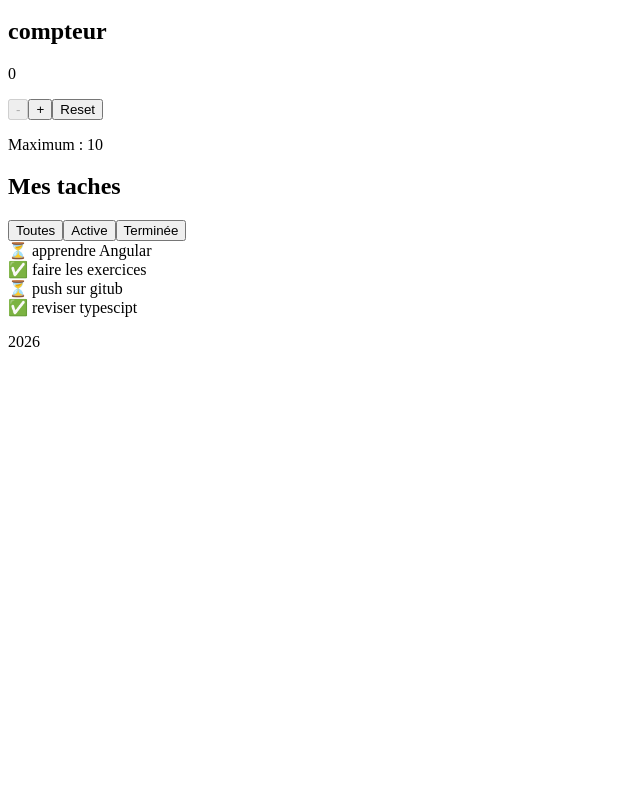
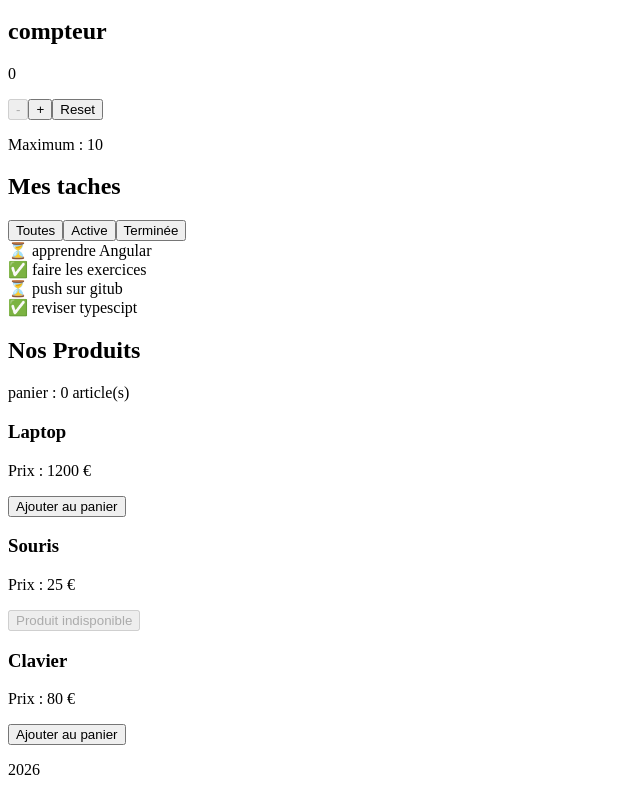
Before and after one commit to thomas-bruston/angutrain, an Angular app: page / in a window 1280 px wide. Shown: the part 373-1168 px from the top of the page, without its empty margins (0-640 px from the left). Before the commit the page ends 800 px from the top, so only its background shows below. Built offline with nearby package versions, Linux system fonts and the light colour scheme.

Commit message:
J9 - Communication composants @Input @Output

```diff
--- a/src/app/app.html
+++ b/src/app/app.html
@@ -16,6 +16,7 @@
 
 <app-compteur></app-compteur>
 <app-todo></app-todo>
+<app-liste-produits></app-liste-produits>
 
 <footer>
   <p>{{annee}}</p>
--- a/src/app/app.ts
+++ b/src/app/app.ts
@@ -3,10 +3,11 @@ import { RouterOutlet } from '@angular/router';
 import { IPost,IUser,getPosts,getPostsByUser,getUserById } from './api-client';
 import { Compteur } from "./compteur/compteur";
 import { Todo } from './todo/todo';
+import { ListeProduits } from "./liste-produits/liste-produits";
 
 @Component({
   selector: 'app-root',
-  imports: [RouterOutlet, Compteur, Todo],
+  imports: [RouterOutlet, Compteur, Todo, ListeProduits],
   templateUrl: './app.html',
   styleUrl: './app.css'
 })
--- /dev/null
+++ b/src/app/carte-produit/carte-produit.html
@@ -0,0 +1,11 @@
+<div class=" carte">
+    <h3>{{nom}}</h3>
+    <p>Prix : {{prix}} € </p>
+
+    @if(disponible){
+        <button (click) = "ajouter()" >Ajouter au panier</button>
+    }@else{
+        <button disabled >Produit indisponible</button>
+    }
+
+</div>
--- /dev/null
+++ b/src/app/carte-produit/carte-produit.ts
@@ -0,0 +1,22 @@
+import { Component,Input,Output,EventEmitter } from '@angular/core';
+
+@Component({
+  selector: 'app-carte-produit',
+  standalone : true,
+  imports: [],
+  templateUrl: './carte-produit.html',
+  styleUrl: './carte-produit.css',
+})
+export class CarteProduit {
+  @Input() id : number = 0;
+  @Input() nom : string = '';
+  @Input() prix : number =0;
+  @Input() disponible : boolean = true;
+
+  @Output() ajouterAuPanier = new EventEmitter<string>();
+
+  ajouter() : void{
+    this.ajouterAuPanier.emit(this.nom)
+  }
+
+}
--- /dev/null
+++ b/src/app/liste-produits/liste-produits.html
@@ -0,0 +1,16 @@
+<div>
+    <h2>Nos Produits</h2>
+    <p>panier : {{panier.length}} article(s)</p>
+
+    <div class="liste">
+        @for (produit of produits; track produit.id){
+            <app-carte-produit
+            [id] = "produit.id"
+            [nom] = "produit.nom"
+            [prix] = "produit.prix"
+            [disponible] = "produit.disponible"
+            (ajouterAuPanier) = "onAjout($event)">
+            </app-carte-produit>
+        }
+    </div>
+</div>
--- /dev/null
+++ b/src/app/liste-produits/liste-produits.ts
@@ -0,0 +1,34 @@
+import { Component } from '@angular/core';
+import { CarteProduit } from '../carte-produit/carte-produit';
+
+interface IProduit{
+  id : number;
+  nom : string;
+  prix : number;
+  disponible : boolean;
+}
+
+@Component({
+  selector: 'app-liste-produits',
+  standalone : true,
+  imports: [CarteProduit],
+  templateUrl: './liste-produits.html',
+  styleUrl: './liste-produits.css',
+})
+
+export class ListeProduits {
+  produits :IProduit[] = [
+    {id : 1, nom : 'Laptop', prix: 1200, disponible : true},
+    {id : 2, nom : 'Souris', prix: 25, disponible : false},
+    {id : 3, nom : 'Clavier', prix : 80, disponible : true},
+
+  ];
+
+  panier : string[] = [];
+
+  onAjout(nomProduit : string):void{
+    this.panier.push(nomProduit);
+    console.log('Panier : ', this.panier)
+  }
+
+}
```
Also changed, not shown: src/app/carte-produit/carte-produit.css (added), src/app/liste-produits/liste-produits.css (added), 2 other files (tests, documents, lock files or other folders).
